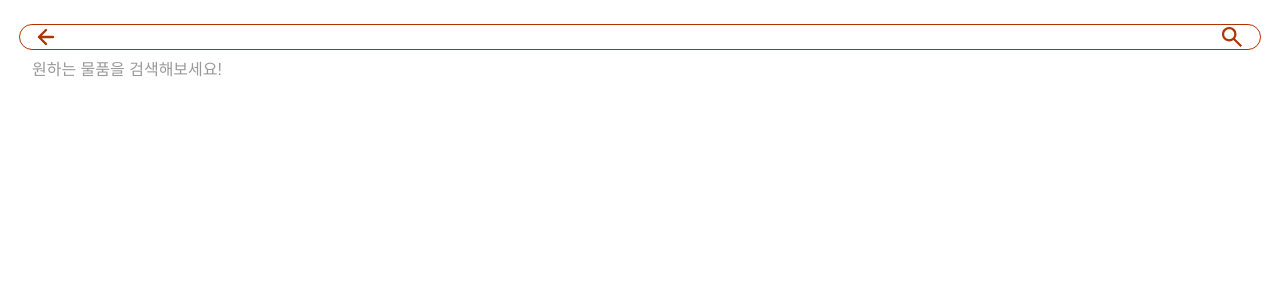
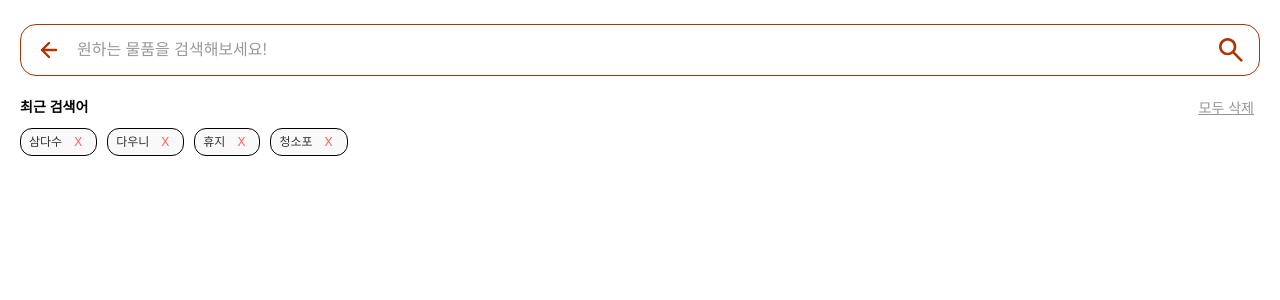
Before and after one commit to 9oormthon-univ/2024_DANPOONG_TEAM_49_FE, a React (Create React App) app: page /search in a window 1280 px wide. Shown: the top 300 px of the page. Built offline with nearby package versions, Linux system fonts and the light colour scheme; a web font is replaced by a local one.

Commit message:
style : search complete

```diff
--- a/src/components/SellingItem.jsx
+++ b/src/components/SellingItem.jsx
@@ -44,6 +44,7 @@ const AuctionItem=styled.div`
   background-color: #ffffff;
   padding: 10px;
   box-shadow: 0 4px 8px rgba(0, 0, 0, 0.1);
+  border:0.1px solid #D9D9D9;
   border-radius: 8px;
   margin-bottom: 20px;
   height: 104px;
--- a/src/pages/Search.jsx
+++ b/src/pages/Search.jsx
@@ -6,62 +6,77 @@ import mockPostData from "../components/mockPostData";
 
 function Search() {
   const [searchValue, setSearchValue] = useState("");
-  // const [category, setCategory] = useState("");
-  // const [startPrice, setStartPrice] = useState("");
-  // const [productPhotos, setProductPhotos] = useState([]); // 최대 3장까지 선택 가능
-  // const [productInfo, setProductInfo] = useState("");
+  const [tags, setTags] = useState(["삼다수", "다우니", "휴지", "청소포"]);
 
   const navigate = useNavigate();
 
-  const mockTagData=[
-    {
-      tag:"삼다수"
-    },
-    {
-      tag:"다우니"
-    },
-    {
-      tag:"휴지"
-    },
-    {
-      tag:"청소포"
-    },
-  ]
-
+  // 뒤로가기
   const goBack = () => {
     navigate("/");
   };
 
+  // 태그 삭제 기능
+  const handleDeleteTag = (tagToDelete) => {
+    setTags((prevTags) => prevTags.filter((tag) => tag !== tagToDelete));
+  };
+
+  // 모든 태그 삭제 기능
+  const handleDeleteAllTags = () => {
+    setTags([]);
+  };
+
   return (
     <Container>
-
       <InputGroup>
-        <img src="/assets/back_arrow.svg" alt="goBack" className="back-arrow" onClick={goBack}/>
+        <img
+          src="/assets/back_arrow.svg"
+          alt="goBack"
+          className="back-arrow"
+          onClick={goBack}
+        />
         <input
           type="text"
           className="search-input"
           placeholder="원하는 물품을 검색해보세요!"
           onChange={(e) => setSearchValue(e.target.value)}
         />
-        <img src="/assets/search_icon.svg" alt="search" className="search-icon" />
+        <img
+          src="/assets/search_icon.svg"
+          alt="search"
+          className="search-icon"
+        />
       </InputGroup>
-      {/* {!searchValue&& */}
+
+      {/* 검색어가 없는 경우 태그 영역 표시 */}
+      {!searchValue && (
+        <>
+          <TagHeader>
+            <span className="recent-label">최근 검색어</span>
+            <button className="delete-all" onClick={handleDeleteAllTags}>
+              모두 삭제
+            </button>
+          </TagHeader>
           <TagWrapper>
-        {mockTagData.map((tag)=>{
-          <div className="tag">
-            <button className="deleteBtn">X</button>
+            {tags.map((tag, index) => (
+              <div key={index} className="tag">
                 {tag}
+                <button
+                  className="deleteBtn"
+                  onClick={() => handleDeleteTag(tag)}
+                >
+                  X
+                </button>
               </div>
-        })}
+            ))}
           </TagWrapper>
-      {/* } */}
+        </>
+      )}
       {searchValue&&
       <AuctionItemWrapper>
       {mockPostData.map((auction) => (
         <SellingItem auction={auction} />
       ))}
     </AuctionItemWrapper>}
-
     </Container>
   );
 }
@@ -76,28 +91,26 @@ const Container = styled.div`
   padding: 24px 20px 30px;
   font-family: "Pretendard", sans-serif;
   box-sizing: border-box;
+`;
 
-  .search-container {
-  width: calc(100vw - 60px);
-
-  height: 52px;
-  padding: 16px 14px;
-  background-color: #fbfffc;
-  border-radius: 8px; /* 둥근 모서리 추가 가능 */
+const InputGroup = styled.div`
+  width: 100%;
   display: flex;
   align-items: center;
-  box-shadow: 0 2px 4px rgba(0, 0, 0, 0.1); /* 살짝 그림자 */
-  margin-top: 69px;
-
-}
+  border: 1px solid var(--color-main);
+  border-radius: 16px;
+  height: 52px;
+  padding: 0 16px;
+  box-sizing: border-box;
+  margin-bottom: 20px;
 
   .search-input {
-  flex-grow: 1;
+    flex: 1;
     border: none;
     background: none;
     outline: none;
     font-size: 16px;
-  color: #333; /* 텍스트 색상 */
+    color: #333;
   }
 
   .search-input::placeholder {
@@ -110,84 +123,79 @@ const Container = styled.div`
     cursor: pointer;
   }
 
-.back-arrow{
+  .back-arrow {
     width: 24px;
     height: 24px;
     cursor: pointer;
-  margin-left:14px;
+    margin-right: 14px;
   }
 `;
 
-const InputGroup = styled.div`
+const TagHeader = styled.div`
+  display: flex;
+  justify-content: space-between;
+  align-items: center;
   width: 100%;
-  display: flex;
-  flex-direction: column;
-  margin-bottom: 20px;
-  position: relative;
-  border: 1px solid var(--color-main);
-  height:24px;
-  border-radius:16px;
+  margin-bottom: 10px;
 
-  input,
-  select,
-  textarea {
-    padding: 12px;
-    padding-right: 40px; /* 아이콘 공간 확보를 위해 오른쪽 패딩 추가 */
-    border: 1px solid #e0e0e0;
-    border-radius: 10px;
-    font-size: 15px;
-    box-sizing: border-box;
-    transition: border-color 0.3s ease;
-    width: 100%;
-
-    &.filled {
-      border-color: var(--color-main);
+  .recent-label {
+    font-size: 14px;
+    font-weight: bold;
+    color: #000;
   }
 
-    &::placeholder {
-      color: #cccccc;
+  .delete-all {
+    font-size: 14px;
+    color: #949494;
+    background: none;
+    border: none;
+    cursor: pointer;
+    text-decoration: underline;
+
+    &:hover {
+      color: #333;
     }
-  }
-
-  textarea {
-    height: 220px;
-  }
-
-  select {
-    height: 51px;
-  }
-
-  .subLabel {
-    margin: 2px 0px 10px 0px;
-    font-size: 12px;
-    color: black;
-    text-align: left;
-  }
-
-  .search-icon {
-    position: absolute;
-    right: 18px; /* input의 오른쪽에서 18px */
-    top: 50%;
-    transform: translateY(-50%); /* 상하 중앙 정렬 */
-    width: 20px;
-    height: 20px;
   }
 `;
 
 const TagWrapper = styled.div`
-  width:100%;
-  display:flex;
-  .tag{
-    height:26px;
-    border-radius:12px;
-    border:0.1px solid #000000;
-    color:#D9D9D9;
-    font-size:12px;
+  display: flex;
+  flex-wrap: wrap;
+  gap: 10px;
+  width: 100%;
+
+  .tag {
+    display: flex;
+    align-items: center;
+    justify-content: space-between;
+    padding: 0 8px;
+    height: 26px;
+    border-radius: 12px;
+    border: 1px solid #000;
+    color: #333;
+    font-size: 12px;
+    background: #f9f9f9;
+
+    .deleteBtn {
+      margin-left: 6px;
+      font-size: 12px;
+      color: #ff5c5c;
+      background: none;
+      border: none;
+      cursor: pointer;
+
+      &:hover {
+        color: #ff0000;
       }
-`
+    }
+  }
+`;
 
 const AuctionItemWrapper = styled.div`
   display: flex;
+  flex-direction: column;
+  gap: 20px; /* 아이템 간 간격 */
   width: 100%;
-  flex-direction: column;
+  padding-right:20px; /* 양쪽 여백 */
+  box-sizing: border-box;
 `;
```
Lines whose indentation alone changed are shown as unchanged.
